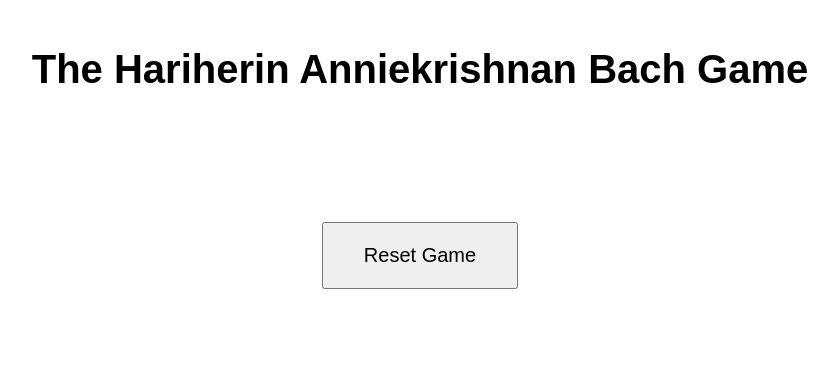
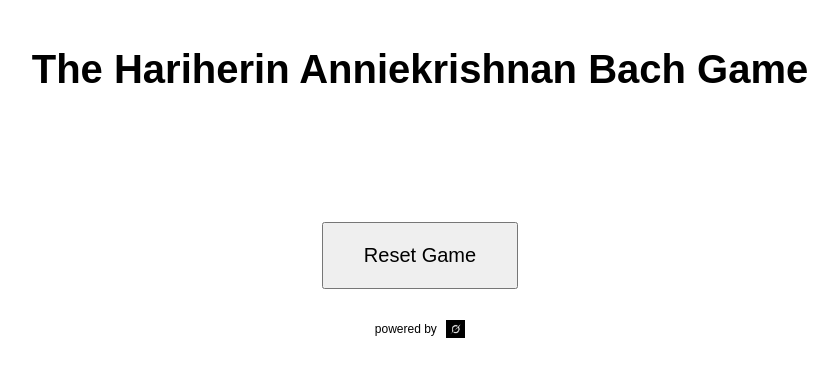
Before and after one commit to the-connoisseur/hariherin-anniekrishnan-game, a website: page frontend/index.html in a window 1280 px wide. Shown: the whole page, without its empty margins (220-1058 px from the left). Drawn offline with Linux system fonts and the light colour scheme; no server answers.

Commit message:
Add a "powered by Grok" footer

```diff
--- a/frontend/index.html
+++ b/frontend/index.html
@@ -12,6 +12,10 @@
     <!-- Grid will be generated here -->
   </div>
   <button id="reset">Reset Game</button>
+  <footer>
+    <small>powered by</small>
+    <img src="/images/grok.jpeg" alt="Grok logo" style="height: 18px; veritcal-align: middle; margin-left: 5px;">
+  </footer>
   <script src="scripts.js"></script>
 </body>
 </html>
--- a/frontend/styles.css
+++ b/frontend/styles.css
@@ -77,3 +77,19 @@ button {
   padding: 20px 40px;
   font-size: 20px;
 }
+
+footer {
+  text-align: center;
+  margin-top: 20px;
+}
+
+footer small {
+  font-size: 12px;
+  line-height: 18px;
+}
+
+footer img {
+  height: 18px;
+  vertical-align: middle;
+  margin-left: 5px;
+}
```
Also changed, not shown: frontend/question.html (+4 -0 lines), frontend/images/grok.jpeg (added).
